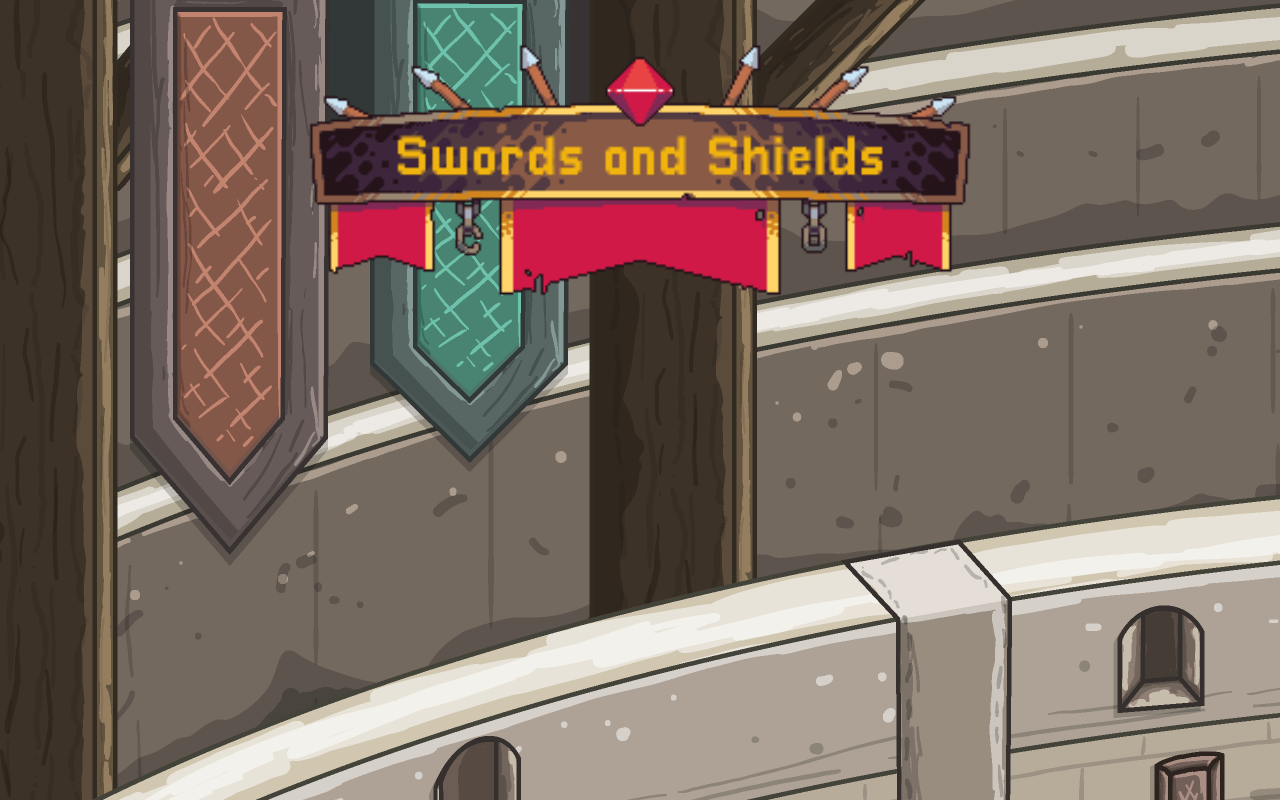
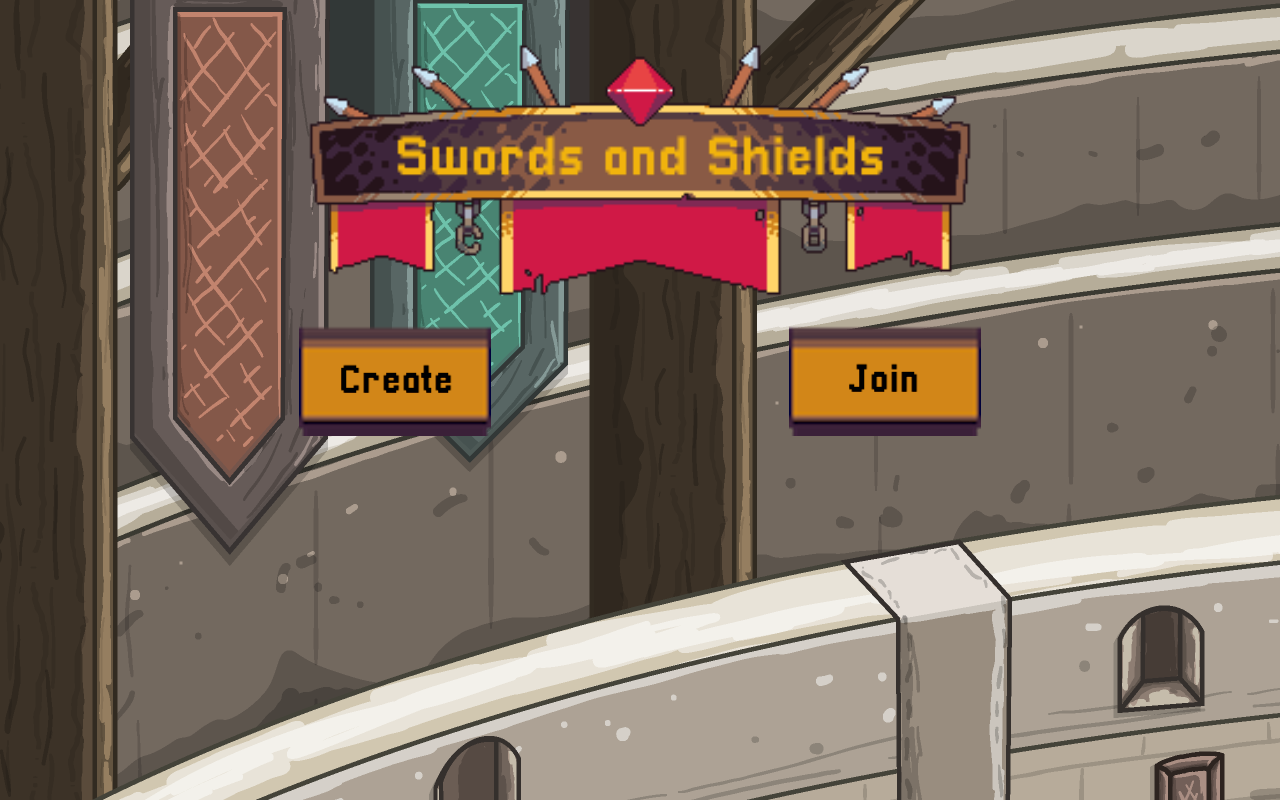
Before and after one commit to Mukul2000/InsaneSS, a React (Create React App) app: page /play in a window 1280 px wide. Before the commit this address had no page. Shown: the top 800 px of the page. Built offline with nearby package versions, Linux system fonts and the light colour scheme.

Commit message:
Create and join game flow

```diff
--- a/src/App.jsx
+++ b/src/App.jsx
@@ -1,15 +1,19 @@
 import React from 'react';
 import { BrowserRouter, Route, Routes } from 'react-router-dom';
 import './App.css';
+import CreateGame from './Components/CreateGame/CreateGame';
 import GameBoard from './Components/GameBoard/GameBoard';
+import JoinGame from './Components/JoinGame/JoinGame';
 import Play from './Components/Play/Play';
 
 function App() {
   return <BrowserRouter>
     <Routes>
-      <Route path='/play/human' element={<GameBoard player='human'/>} />
-      <Route path='/play/ai' element={<GameBoard player='ai'/>} />
-      <Route path='/' element={<Play/>} />
+      <Route path='/play/rooms/join' element={<JoinGame />} />
+      <Route path='/play/rooms/:room_code' element={<GameBoard player='human' />} />
+      <Route path='/play/ai' element={<GameBoard player='ai' />} />
+      <Route path='/play' element={<CreateGame />} />
+      <Route path='/' element={<Play />} />
     </Routes>
   </BrowserRouter>
 }
--- /dev/null
+++ b/src/Components/CreateGame/CreateGame.css
@@ -0,0 +1,6 @@
+.outer-wrapper {
+    margin: auto;
+    display: flex;
+    align-items: flex-start;
+    justify-content: space-evenly;
+}
--- /dev/null
+++ b/src/Components/CreateGame/CreateGame.jsx
@@ -0,0 +1,26 @@
+import React, { useEffect } from "react";
+import './CreateGame.css';
+import { useNavigate } from "react-router-dom";
+import Create from '../../assets/create.png';
+import Join from '../../assets/join.png';
+import { generateRoomCode } from "../../utils/utils";
+
+function CreateGame() {
+    const navigate = useNavigate();
+    return <div className='outer-wrapper'>
+        <div id='create-button' onClick={() => {
+            const roomCode = generateRoomCode();
+            navigate(`/play/rooms/${roomCode}`);
+        }}>
+            <img src={Create} alt='create' />
+        </div>
+
+        <div id='join-button' onClick={() => {
+            navigate('/play/rooms/join');
+        }}>
+            <img src={Join} alt='join' />
+        </div>
+    </div>
+}
+
+export default CreateGame;
--- /dev/null
+++ b/src/Components/JoinGame/JoinGame.css
@@ -0,0 +1,25 @@
+.input-wrapper {
+    height: 400px;
+    width: 400px;
+    display: flex;
+    align-items: center;
+    flex-flow: wrap;
+    flex-direction: column;
+    justify-content: flex-start;
+    margin: auto;
+    text-align: center;
+    background-image: url('../../assets/gameBoard.png');
+    background-size: cover;
+    padding: 20px;
+}
+
+.heading {
+    color: rgb(82, 45, 45);
+    margin-bottom: 50px;
+    text-align: center;
+}
+
+.room_input {
+    font-size: x-large;
+    margin-bottom: 70px;
+}
--- /dev/null
+++ b/src/Components/JoinGame/JoinGame.jsx
@@ -0,0 +1,26 @@
+import React from "react";
+import { useState } from "react/cjs/react.development";
+import './JoinGame.css';
+import Join from '../../assets/join.png';
+import { useNavigate } from "react-router-dom";
+
+export default function JoinGame(props) {
+    const [room, setRoom] = useState("");
+    const navigate = useNavigate();
+
+    return <div className='input-wrapper'>
+        <h1 className='heading'> Enter room code to join an existing game</h1>
+        <input
+            className='room_input'
+            value={room}
+            onChange={e => setRoom(e.target.value)}
+            placeholder="Enter 4 digit room code"
+        />
+        <img src={Join} alt='join game' onClick={() => {
+            if(room.length === 4)
+            navigate(`/play/rooms/${room}`)
+        }
+        } />
+
+    </div>
+}
--- a/src/Components/Play/Play.jsx
+++ b/src/Components/Play/Play.jsx
@@ -8,7 +8,7 @@ import AI from '../../assets/AI.png';
 function Play(props) {
     const navigate = useNavigate();
     return <div className='play-wrapper'>
-        <div className='play-button' onClick={() => navigate('/play/human')}>
+        <div className='play-button' onClick={() => navigate('/play')}>
             <img id='play-button' src={playButton} />
         </div>
         <div className='play-button' onClick={() => navigate('/play/ai')}>
--- /dev/null
+++ b/src/utils/utils.jsx
@@ -0,0 +1,3 @@
+export function generateRoomCode() {
+    return Math.floor(1000 + Math.random() * 9000);
+}
```
Also changed, not shown: src/assets/create.png (added), src/assets/join.png (added).
